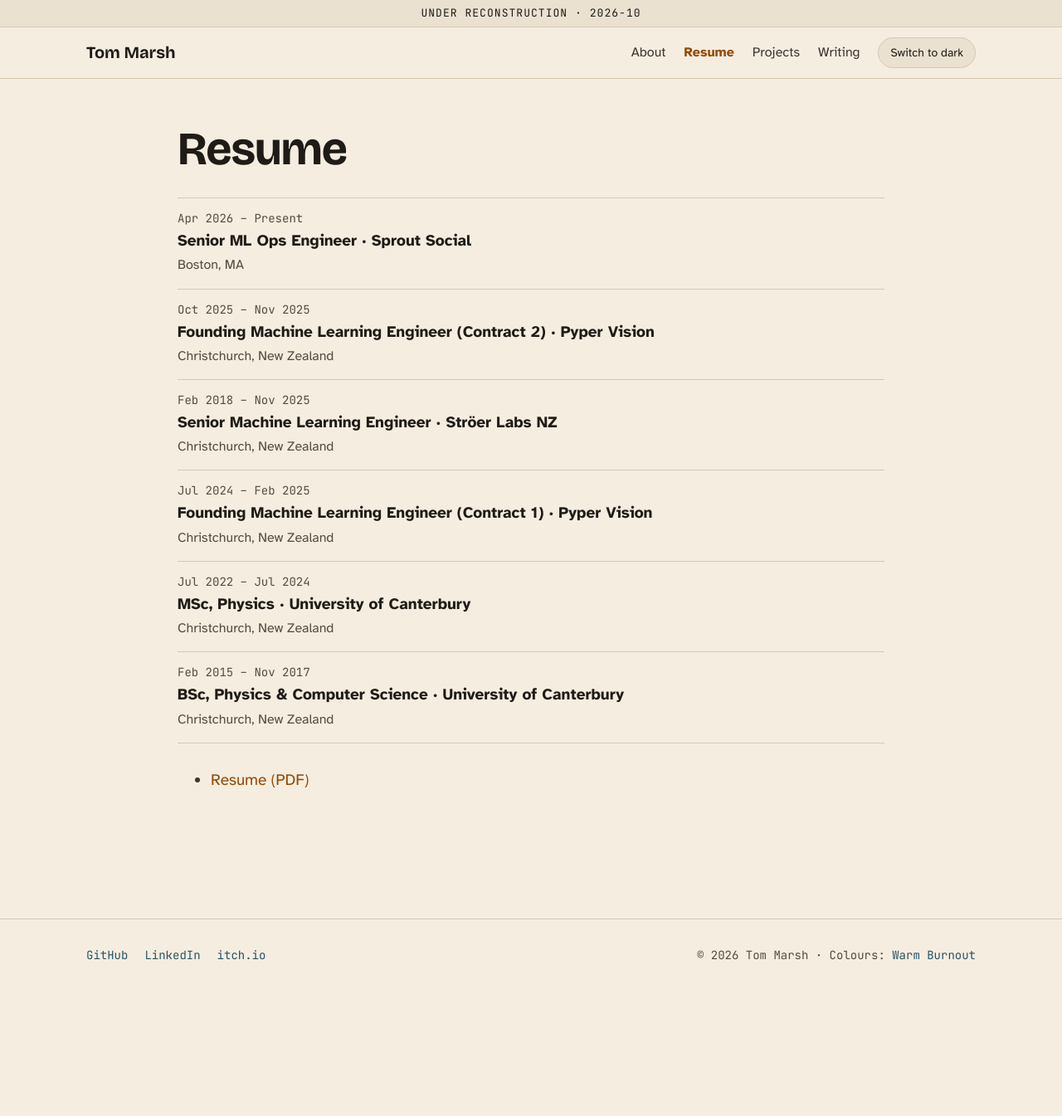
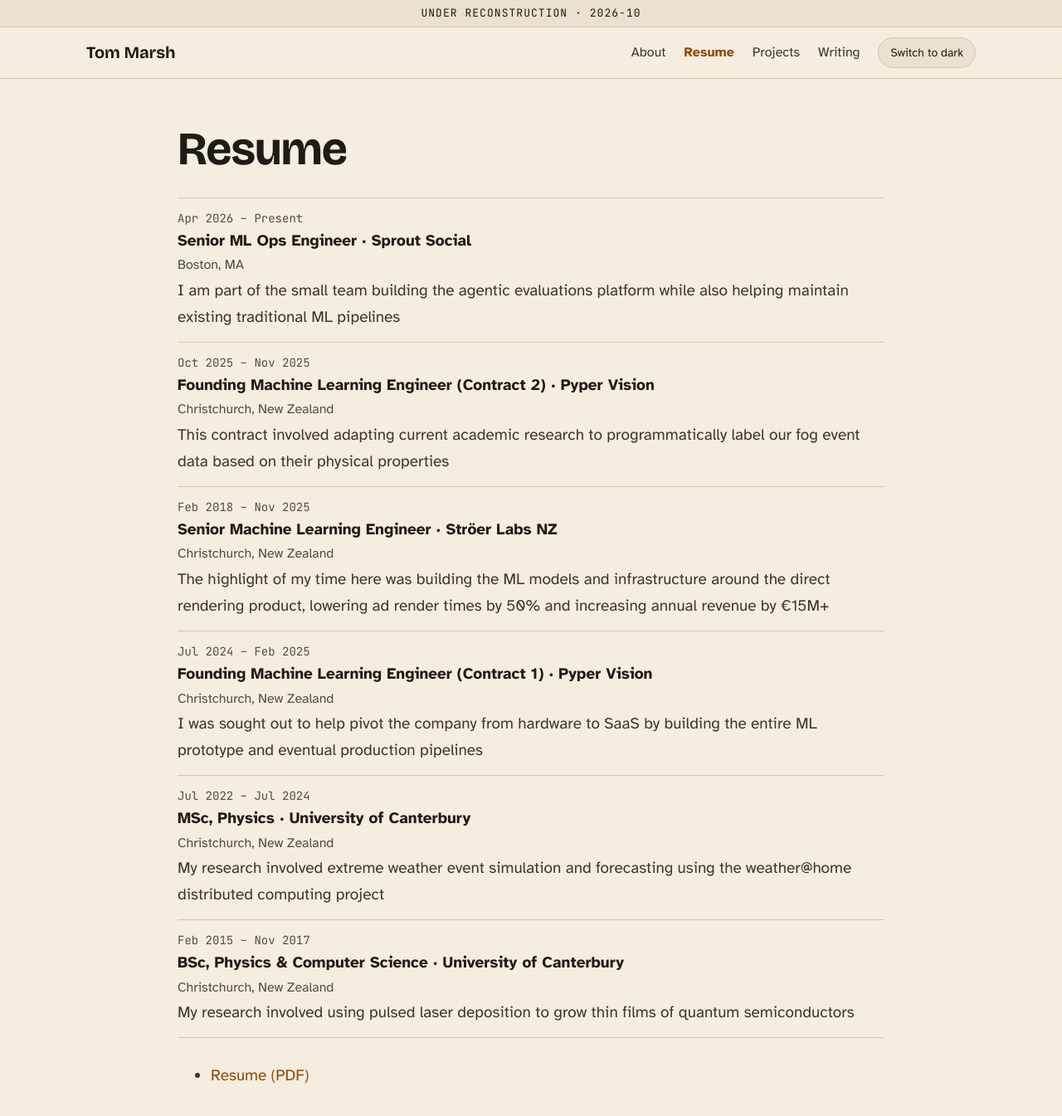
Before and after one commit to Graphight/Graphight.github.io, a Jekyll site: the page built from pages/resume.md, in a window 1280 px wide and 1400 px high. Shown: the top 1345 px of the window at 83% size. Built offline with Jekyll 4.4.1, drawn with Linux system fonts in a browser that asks for light colours; our own code applies the rules of GitHub Pages for plain Markdown files.

Commit message:
data: write the one-liners

```diff
--- a/_data/experience.yml
+++ b/_data/experience.yml
@@ -3,39 +3,39 @@
   start: Apr 2026
   end: Present
   place: Boston, MA
-  line:
+  line: I am part of the small team building the agentic evaluations platform while also helping maintain existing traditional ML pipelines
 
 - org: Pyper Vision
   title: Founding Machine Learning Engineer (Contract 2)
   start: Oct 2025
   end: Nov 2025
   place: Christchurch, New Zealand
-  line:
+  line: This contract involved adapting current academic research to programmatically label our fog event data based on their physical properties
 
 - org: Ströer Labs NZ
   title: Senior Machine Learning Engineer
   start: Feb 2018
   end: Nov 2025
   place: Christchurch, New Zealand
-  line:
+  line: The highlight of my time here was building the ML models and infrastructure around the direct rendering product, lowering ad render times by 50% and increasing annual revenue by €15M+
 
 - org: Pyper Vision
   title: Founding Machine Learning Engineer (Contract 1)
   start: Jul 2024
   end: Feb 2025
   place: Christchurch, New Zealand
-  line:
+  line: I was sought out to help pivot the company from hardware to SaaS by building the entire ML prototype and eventual production pipelines
 
 - org: University of Canterbury
   title: MSc, Physics
   start: Jul 2022
   end: Jul 2024
   place: Christchurch, New Zealand
-  line:
+  line: My research involved extreme weather event simulation and forecasting using the weather@home distributed computing project
 
 - org: University of Canterbury
   title: BSc, Physics & Computer Science
   start: Feb 2015
   end: Nov 2017
   place: Christchurch, New Zealand
-  line:
+  line: My research involved using pulsed laser deposition to grow thin films of quantum semiconductors
```
